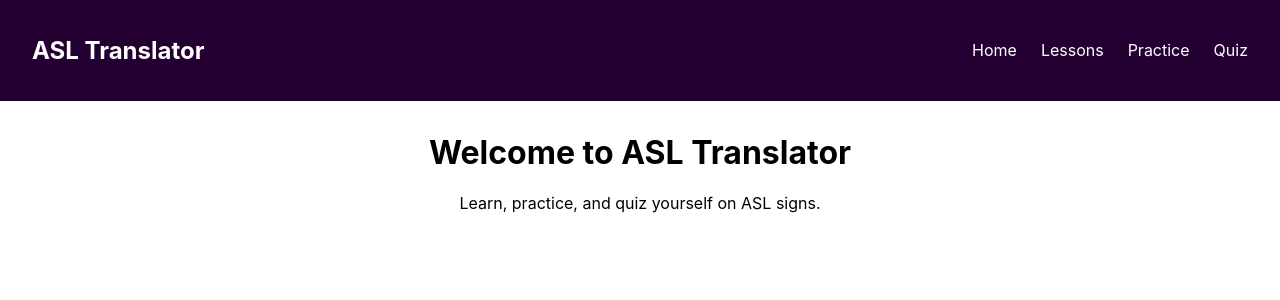
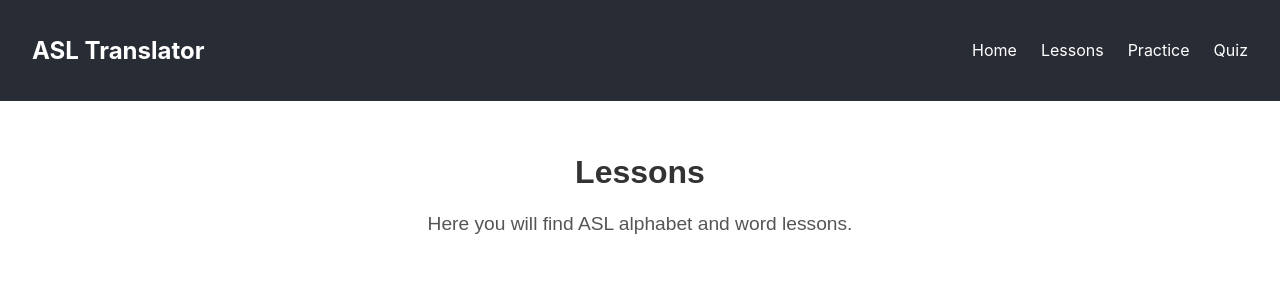
Before and after one commit to dez2413/Asl-translation-, a React (Create React App) app in the folder client/: page /lessons in a window 1280 px wide. Shown: the top 300 px of the page. Built offline with nearby package versions, Linux system fonts and the light colour scheme.

Commit message:
added to react

```diff
--- a/client/package.json
+++ b/client/package.json
@@ -9,6 +9,7 @@
     "@testing-library/user-event": "^13.5.0",
     "react": "^19.1.1",
     "react-dom": "^19.1.1",
+    "react-router-dom": "^7.9.3",
     "react-scripts": "5.0.1",
     "web-vitals": "^2.1.4"
   },
--- a/client/src/App.js
+++ b/client/src/App.js
@@ -1,13 +1,22 @@
 import React from "react";
+import { BrowserRouter as Router, Routes, Route } from "react-router-dom";
 import Navbar from "./components/Navbar";
 import Home from "./pages/Home";
+import Lessons from "./pages/Lessons";
+import Practice from "./pages/Practice";
+import Quiz from "./pages/Quiz";
 
 function App() {
   return (
-    <div>
+    <Router>
       <Navbar />
-      <Home />
-    </div>
+      <Routes>
+        <Route path="/" element={<Home />} />
+        <Route path="/lessons" element={<Lessons />} />
+        <Route path="/practice" element={<Practice />} />
+        <Route path="/quiz" element={<Quiz />} />
+      </Routes>
+    </Router>
   );
 }
 
--- a/client/src/components/Navbar.css
+++ b/client/src/components/Navbar.css
@@ -2,7 +2,7 @@
   display: flex;
   justify-content: space-between;
   align-items: center;
-  background-color: #230031;
+  background-color: #282c34;
   padding: 1rem 2rem;
 }
 
@@ -15,14 +15,17 @@
   list-style: none;
   display: flex;
   gap: 1.5rem;
+  margin: 0;
+  padding: 0;
 }
 
 .nav-links a {
   color: white;
   text-decoration: none;
   font-size: 1rem;
+  transition: color 0.2s ease-in-out;
 }
 
 .nav-links a:hover {
-  text-decoration: underline;
+  color: #61dafb;
 }
--- a/client/src/components/Navbar.js
+++ b/client/src/components/Navbar.js
@@ -1,15 +1,16 @@
 import React from "react";
-import "./Navbar.css";  // Import the CSS for styling
+import { Link } from "react-router-dom";   // ✅ Import Link
+import "./Navbar.css";
 
 function Navbar() {
   return (
     <nav className="navbar">
       <h1 className="logo">ASL Translator</h1>
       <ul className="nav-links">
-        <li><a href="/">Home</a></li>
-        <li><a href="/lessons">Lessons</a></li>
-        <li><a href="/practice">Practice</a></li>
-        <li><a href="/quiz">Quiz</a></li>
+        <li><Link to="/">Home</Link></li>
+        <li><Link to="/lessons">Lessons</Link></li>
+        <li><Link to="/practice">Practice</Link></li>
+        <li><Link to="/quiz">Quiz</Link></li>
       </ul>
     </nav>
   );
--- a/client/src/pages/Home.js
+++ b/client/src/pages/Home.js
@@ -1,8 +1,9 @@
 import React from "react";
+import "./Page.css";
 
 function Home() {
   return (
-    <div style={{ textAlign: "center", marginTop: "2rem" }}>
+    <div className="page">
       <h1>Welcome to ASL Translator</h1>
       <p>Learn, practice, and quiz yourself on ASL signs.</p>
     </div>
--- a/client/src/pages/Lessons.js
+++ b/client/src/pages/Lessons.js
@@ -0,0 +1,13 @@
+import React from "react";
+import "./Page.css";
+
+function Lessons() {
+  return (
+    <div className="page">
+      <h1>Lessons</h1>
+      <p>Here you will find ASL alphabet and word lessons.</p>
+    </div>
+  );
+}
+
+export default Lessons;
--- /dev/null
+++ b/client/src/pages/Page.css
@@ -0,0 +1,14 @@
+.page {
+  padding: 2rem;
+  text-align: center;
+  font-family: Arial, sans-serif;
+}
+
+h1 {
+  color: #333;
+}
+
+p {
+  font-size: 1.2rem;
+  color: #555;
+}
--- a/client/src/pages/Practice.js
+++ b/client/src/pages/Practice.js
@@ -0,0 +1,13 @@
+import React from "react";
+import "./Page.css";
+
+function Practice() {
+  return (
+    <div className="page">
+      <h1>Practice</h1>
+      <p>Try ASL gestures using your camera here.</p>
+    </div>
+  );
+}
+
+export default Practice;
--- a/client/src/pages/Quiz.js
+++ b/client/src/pages/Quiz.js
@@ -0,0 +1,13 @@
+import React from "react";
+import "./Page.css";
+
+function Quiz() {
+  return (
+    <div className="page">
+      <h1>Quiz</h1>
+      <p>Test your ASL knowledge!</p>
+    </div>
+  );
+}
+
+export default Quiz;
```
Also changed, not shown: client/global.css (added), 1 other file (tests, documents, lock files or other folders).
